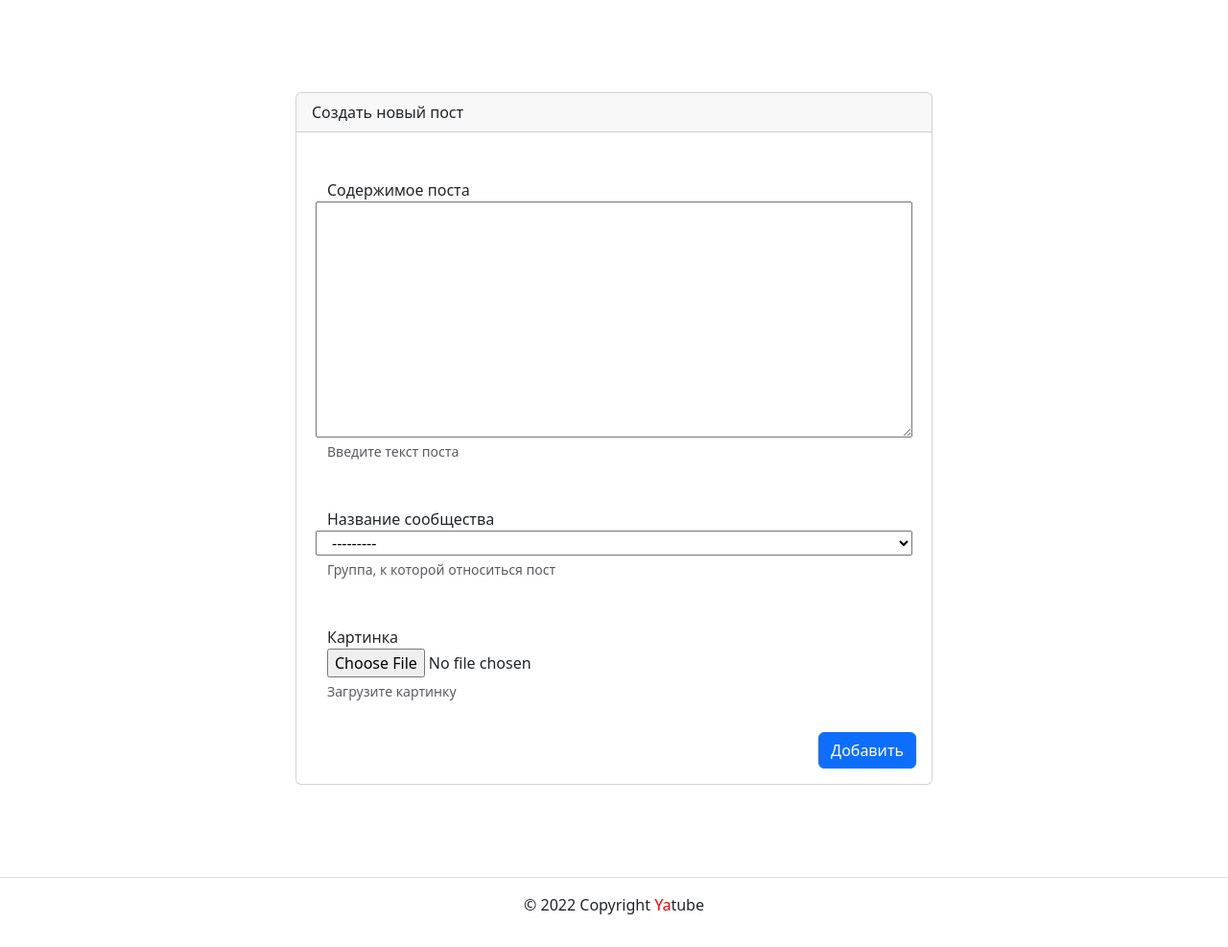
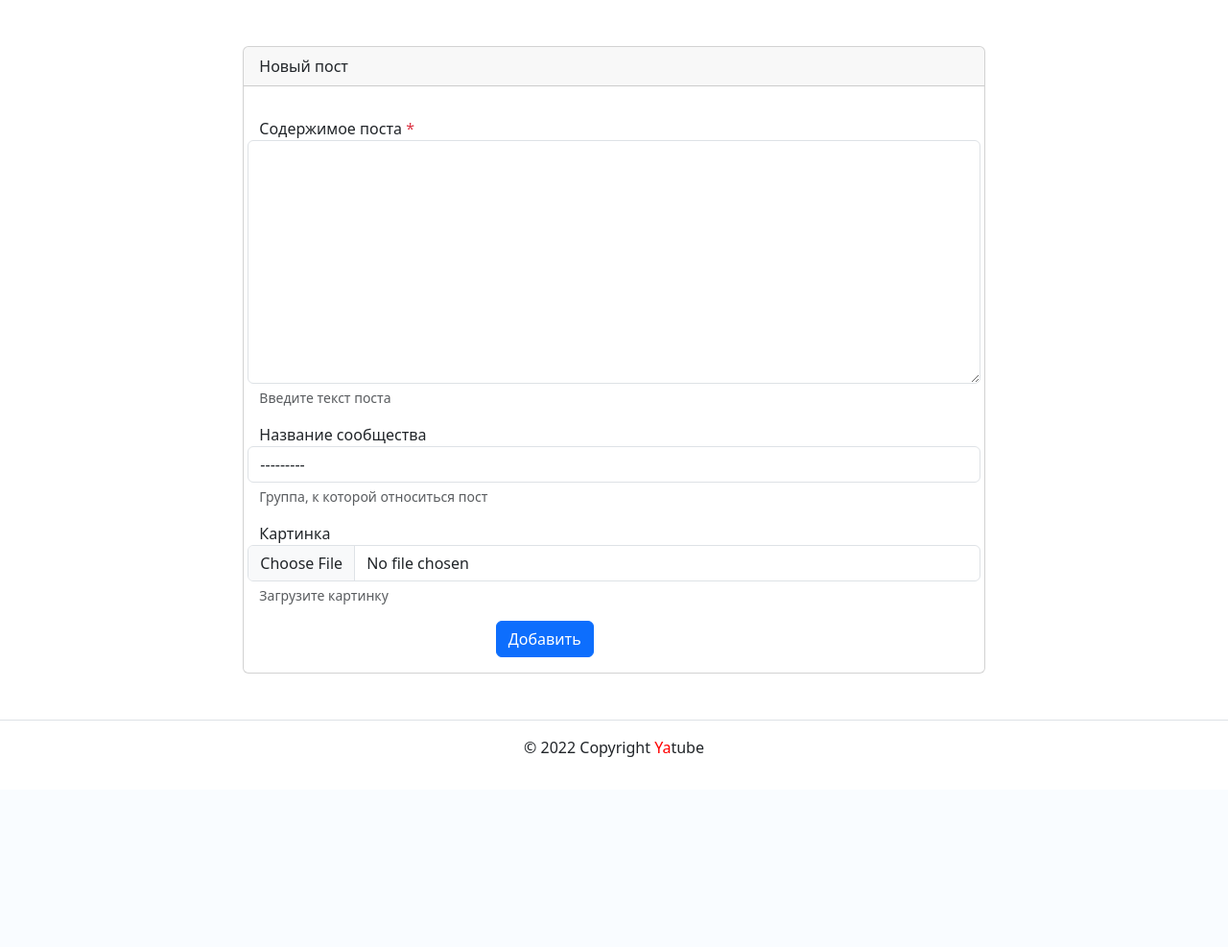
Before and after one commit to SemenSemenuch/hw05_final, a Django app: page /create/ in a window 1280 px wide. Shown: the part 56-1043 px from the top of the page at 96% size. After the commit the page ends 845 px from the top, so only its background shows below. Run offline with Django 3.2, Linux system fonts and the light colour scheme; a user stored in the database is signed in; tables that the repository leaves empty hold one stand-in row (values such as "Sample post"); some libraries are stand-ins or nearby versions.

Commit message:
Правка после ревью

```diff
--- a/yatube/posts/models.py
+++ b/yatube/posts/models.py
@@ -51,7 +51,7 @@ class Post(models.Model):
     image = models.ImageField(
         'Картинка',
         upload_to='posts/',
-        blank=True,
+        blank=True, null=True,
         help_text='Загрузите картинку'
     )
 
--- a/yatube/posts/views.py
+++ b/yatube/posts/views.py
@@ -80,12 +80,13 @@ def post_detail(request, post_id):
     return render(request, 'posts/post_detail.html', context)
 
 
+@login_required
 def post_create(request):
     title = 'Добавить запись'
     if request.method == 'POST':
         form = PostForm(
             request.POST,
-            files=request.FILES,
+            files=request.FILES or None,
         )
         if form.is_valid():
             post = form.save(commit=False)
--- a/yatube/templates/posts/create_post.html
+++ b/yatube/templates/posts/create_post.html
@@ -1,59 +1,70 @@
-{% extends 'base.html' %}
-{% block titleup %}
-{% if is_edit %}
-  Редактировать пост
-{% else %}
-  Создать пост
-{% endif %}
-{% endblock %}
+{% extends "base.html" %}
 {% block content %}
-<div class="container py-5">
+<title>Новый пост</title>
   <div class="row justify-content-center">
     <div class="col-md-8 p-5">
       <div class="card">
-          <div class="card-header">
-            {% if is_edit %}
-              Редактировать пост
-            {% else %}
-              Создать новый пост
+        {% with request.resolver_match.view_name as view_name %}
+        {% if view_name  == 'posts:post_create' %}
+        <div class="card-header">Новый пост</div>
         {% endif %}
+        {% if view_name  == 'posts:post_edit' %}
+        <div class="card-header">Редактирование поста</div>
+        {% endif %}
+          <div class="card-body">
+          {% load user_filters %}
+              {% if form.errors %}
+                  {% for field in form %}
+                    {% for error in field.errors %}
+                      <div class="alert alert-danger">
+                        {{ error }}
                       </div>
-          <div class="card-body">
-            {% if is_edit %}
-              <form method="post" action="{% url 'posts:post_edit' post_id %}">
-            {% else %}
-              <form method="post" action="{% url 'posts:post_create'%}">
+                    {% endfor %}
+                  {% endfor %}
+                  {% for error in form.non_field_errors %}
+                    <div class="alert alert-danger">
+                      {{ error }}
+                    </div>
+                  {% endfor %}
               {% endif %}
-          <form method="post" enctype="multipart/form-data">
+
+              <form action="." method="post" enctype="multipart/form-data">
               {% csrf_token %}
               {% for field in form %}
-              <div class="form-group row my-3 p-3">
+                <div class="form-group row my-3">
                   <label for="{{ field.id_for_label }}">
                     {{ field.label }}
-                  {% if field.required %}
+                      {% if field.field.required %}
                         <span class="required text-danger">*</span>
                       {% endif %}
                   </label>
-                {{ field }}
+                  {{ field|addclass:'form-control' }}
                     {% if field.help_text %}
-                  <small id="{{ field.id_for_label }}-help" class="form-text text-muted">
+                      <small
+                         id="{{ field.id_for_label }}-help"
+                         class="form-text text-muted"
+                      >
                         {{ field.help_text|safe }}
                       </small>
                     {% endif %}
                 </div>
               {% endfor %}
-              <div class="d-flex justify-content-end">
+              <div class="col-md-6 offset-md-4">
+                {% if view_name  == 'posts:post_create' %}
                 <button type="submit" class="btn btn-primary">
-                  {% if is_edit %}
+                  Добавить
+                </button>
+                {% endif %}
+                {% if view_name  == 'posts:post_edit' %}
+                <button type="submit" class="btn btn-primary">
                   Сохранить
-                  {% else %}
-                    Добавить
+                </button>
                 {% endif %}
-                </button>
               </div>
             </form>
           </div>
         </div>
+        {% endwith %}
       </div>
     </div>
   </div>
```
Also changed, not shown: yatube/tests/test_image.py (+7 -6 lines), yatube/tests/test_urls.py (+0 -1 lines). Lines whose indentation alone changed are shown as unchanged.
